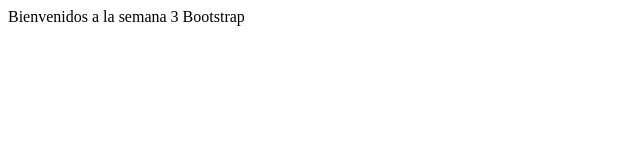
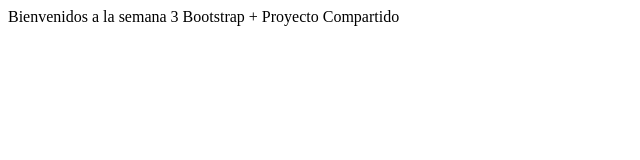
Before and after one commit to alterunuvu/merge1, a plain HTML site: page index.html in a window 1280 px wide. Shown: the whole page, without its empty margins (0-640 px from the left). Drawn offline with Linux system fonts and the light colour scheme.

Commit message:
Edité la linea 10 agregando más contenido

```diff
--- a/index.html
+++ b/index.html
@@ -7,6 +7,6 @@
     <title>Merge I</title>
   </head>
   <body>
-    Bienvenidos a la semana 3 Bootstrap
+    Bienvenidos a la semana 3 Bootstrap + Proyecto Compartido
   </body>
 </html>
```
